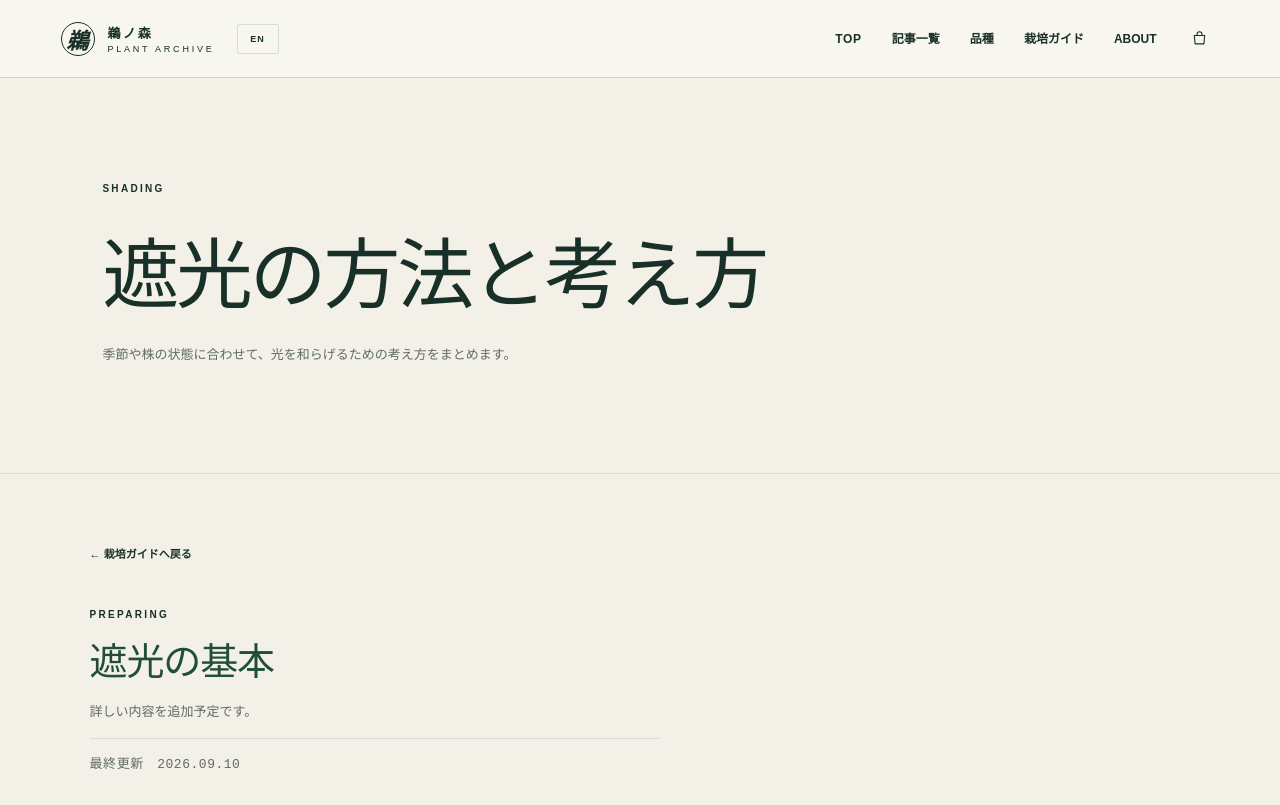
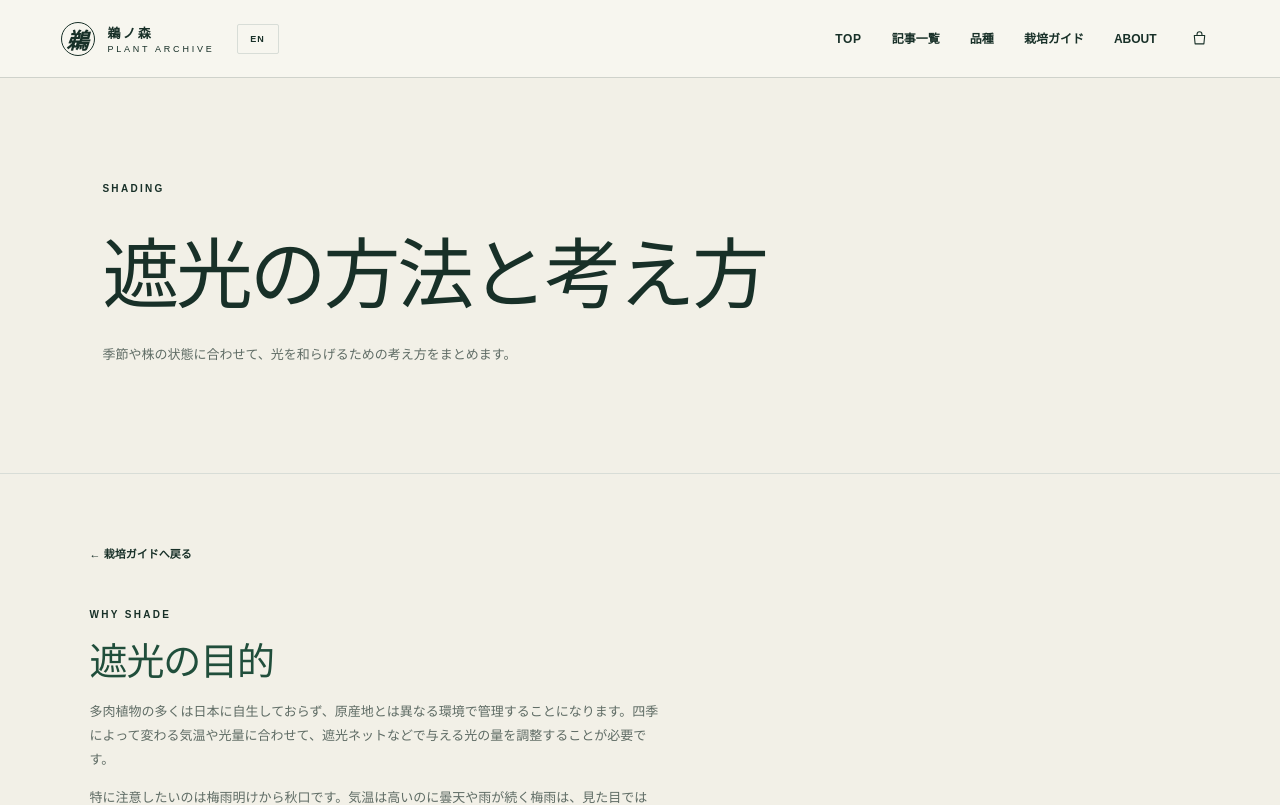
Before and after one commit to KomeUme/unomori-plant-archive, a Next.js app: page /care-guide/shading in a window 1280 px wide. Shown: the top 805 px of the page. Built offline with nearby package versions, Linux system fonts and the light colour scheme; no server answers.

Commit message:
Explain purpose of shading

```diff
--- a/app/care-guide/shading/page.tsx
+++ b/app/care-guide/shading/page.tsx
@@ -5,7 +5,7 @@ import { GuideLastUpdated } from '../last-updated';
 export default function ShadingGuidePage() {
   return <main><Header />
     <section className="page-hero"><p className="eyebrow">SHADING</p><h1>遮光の方法と考え方</h1><p>季節や株の状態に合わせて、光を和らげるための考え方をまとめます。</p></section>
-    <section className="section guide-section page-section"><div className="guide-detail-content"><a className="back-link" href={siteHref('/care-guide')}>← 栽培ガイドへ戻る</a><p className="eyebrow">PREPARING</p><h2>遮光の基本</h2><p>詳しい内容を追加予定です。</p><GuideLastUpdated /></div></section>
+    <section className="section guide-section page-section"><div className="guide-detail-content"><a className="back-link" href={siteHref('/care-guide')}>← 栽培ガイドへ戻る</a><p className="eyebrow">WHY SHADE</p><h2>遮光の目的</h2><p>多肉植物の多くは日本に自生しておらず、原産地とは異なる環境で管理することになります。四季によって変わる気温や光量に合わせて、遮光ネットなどで与える光の量を調整することが必要です。</p><p>特に注意したいのは梅雨明けから秋口です。気温は高いのに曇天や雨が続く梅雨は、見た目では分かりにくくても株が弱りやすい時期です。その直後に強い日差しと高温多湿にさらされると、急な環境変化が大きな負担になります。</p><h3>葉焼けを防ぐ</h3><p>急な強光は葉焼けを起こし、葉の表面が白く傷むことがあります。重症化すると傷んだ部分から菌が入り、腐敗につながる場合もあります。葉焼けの跡は基本的に消えず、成長で目立たなくなる、または葉が更新されるまで待つことになります。</p><p>多肉植物は生長がゆっくりなため、一度の失敗が数年、場合によっては十数年にわたって残ることがあります。遮光は、光量をただ弱めるためではなく、株が受ける急な環境変化のストレスを減らし、ダメージを最小限にするための管理です。</p><h3>具体的な遮光の方法</h3><p>遮光ネットの選び方や張り方、時期ごとの調整方法を追加予定です。</p><GuideLastUpdated /></div></section>
     <Footer />
   </main>;
 }
```
